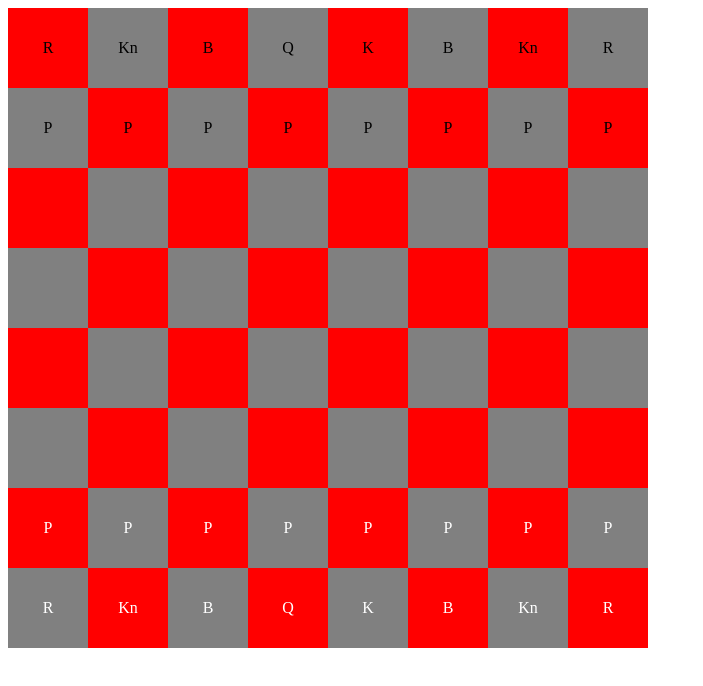
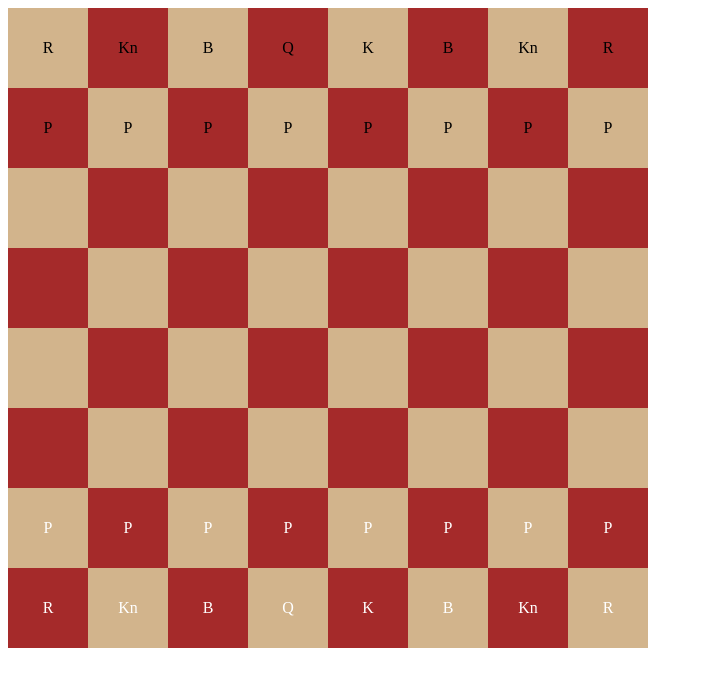
Before and after one commit to ChristopherRyanBrown/portfolio, a React (Vite) app: page / in a window 1280 px wide. Shown: the top 686 px of the page, without its empty margins (0-703 px from the left). Built offline with nearby package versions, Linux system fonts and the light colour scheme.

Commit message:
fix: fixed cell colors

```diff
--- a/src/chess/components/chess-game.tsx
+++ b/src/chess/components/chess-game.tsx
@@ -51,7 +51,7 @@ export function ChessGame() {
               height={80}
               width={80}
               onClick={() => setSelectedCell(undefined)}
-              sx={{ backgroundColor: (i + j) % 2 === 0 ? "red" : "grey" }}
+              sx={{ backgroundColor: (i + j) % 2 === 0 ? "tan" : "brown" }}
             >
               <Box
                 height="100%"
```
